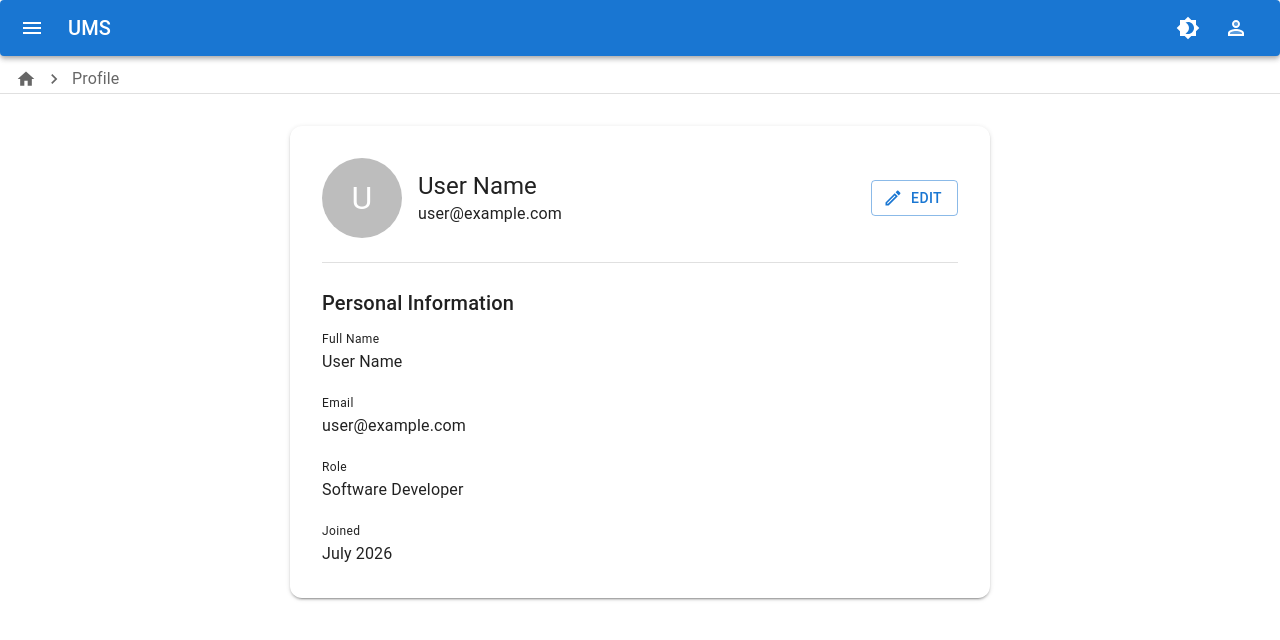
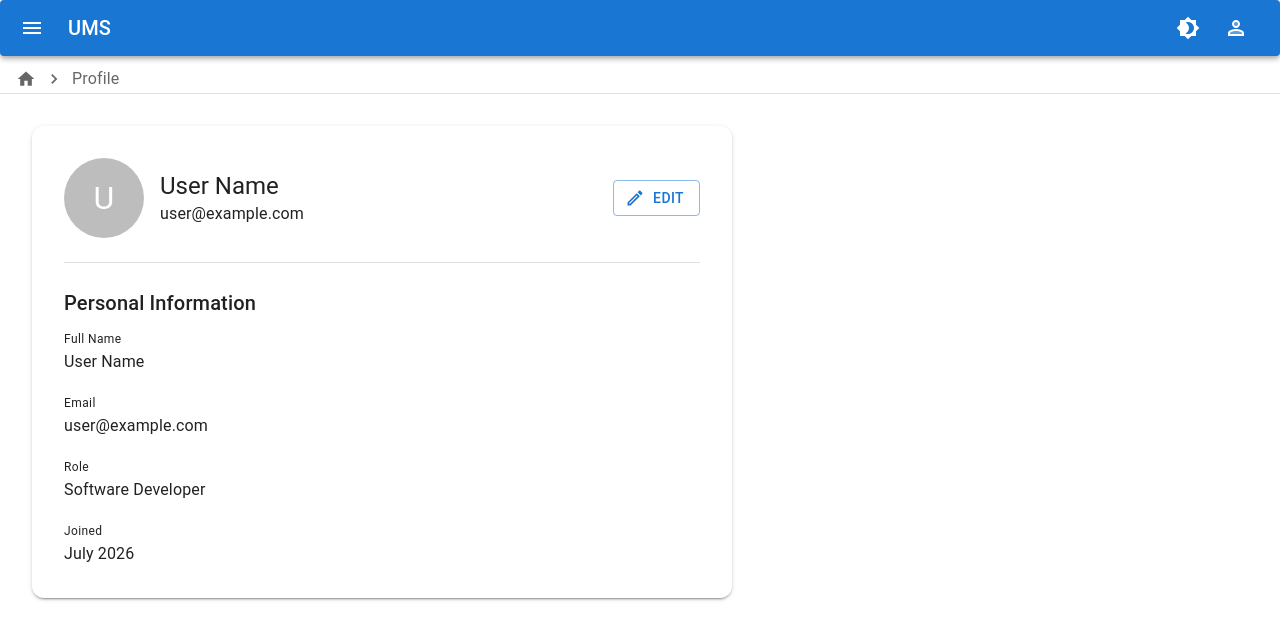
Before and after one commit to archu-230/user-management-system, a React (Vite) app: page /profile in a window 1280 px wide. Shown: the top 640 px of the page. Built offline with nearby package versions, Linux system fonts and the light colour scheme.

Commit message:
refactor: remove justify-content

```diff
--- a/src/pages/Profile.jsx
+++ b/src/pages/Profile.jsx
@@ -16,8 +16,6 @@ export default function Profile() {
     <Box
       sx={{
         p: { xs: 1.5, sm: 3 },
-        display: "flex",
-        justifyContent: "center",
       }}
     >
       <Paper
```
